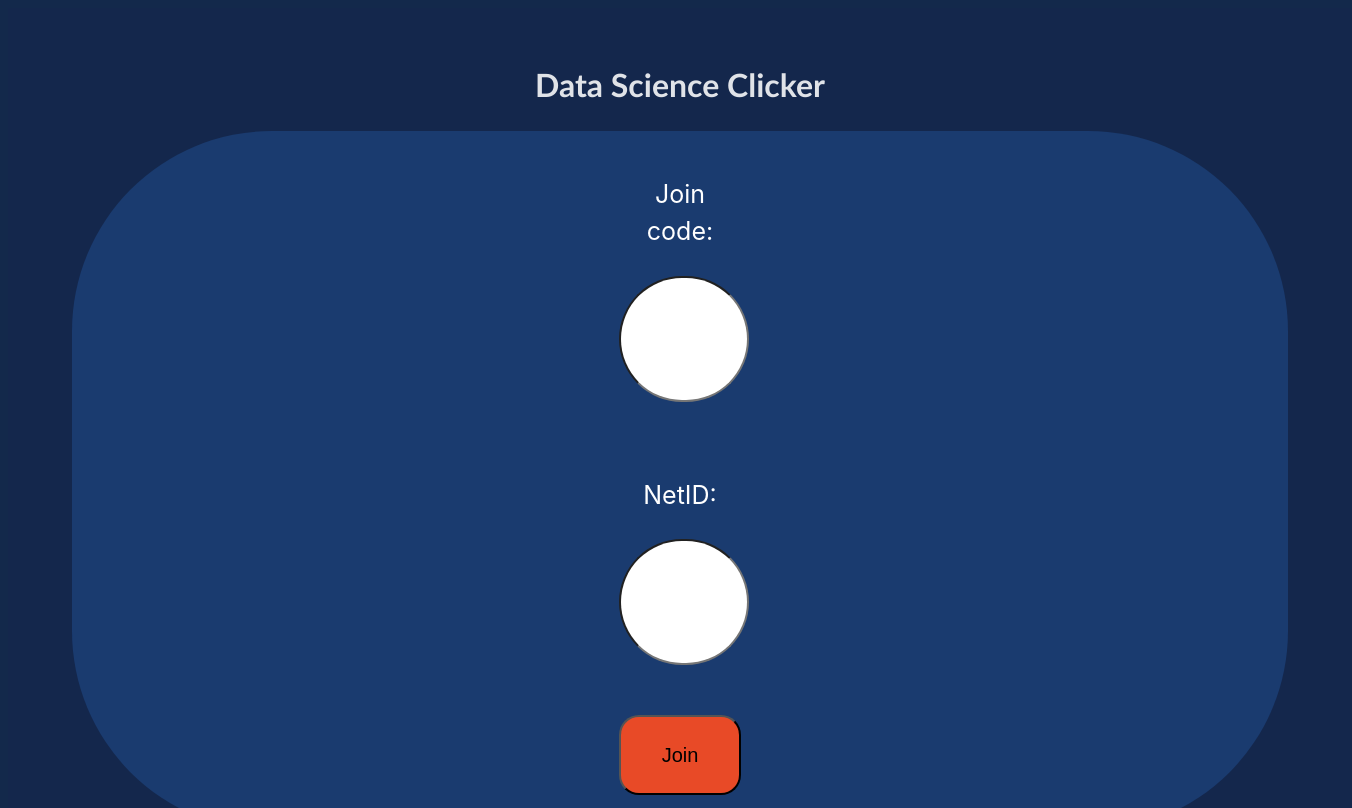
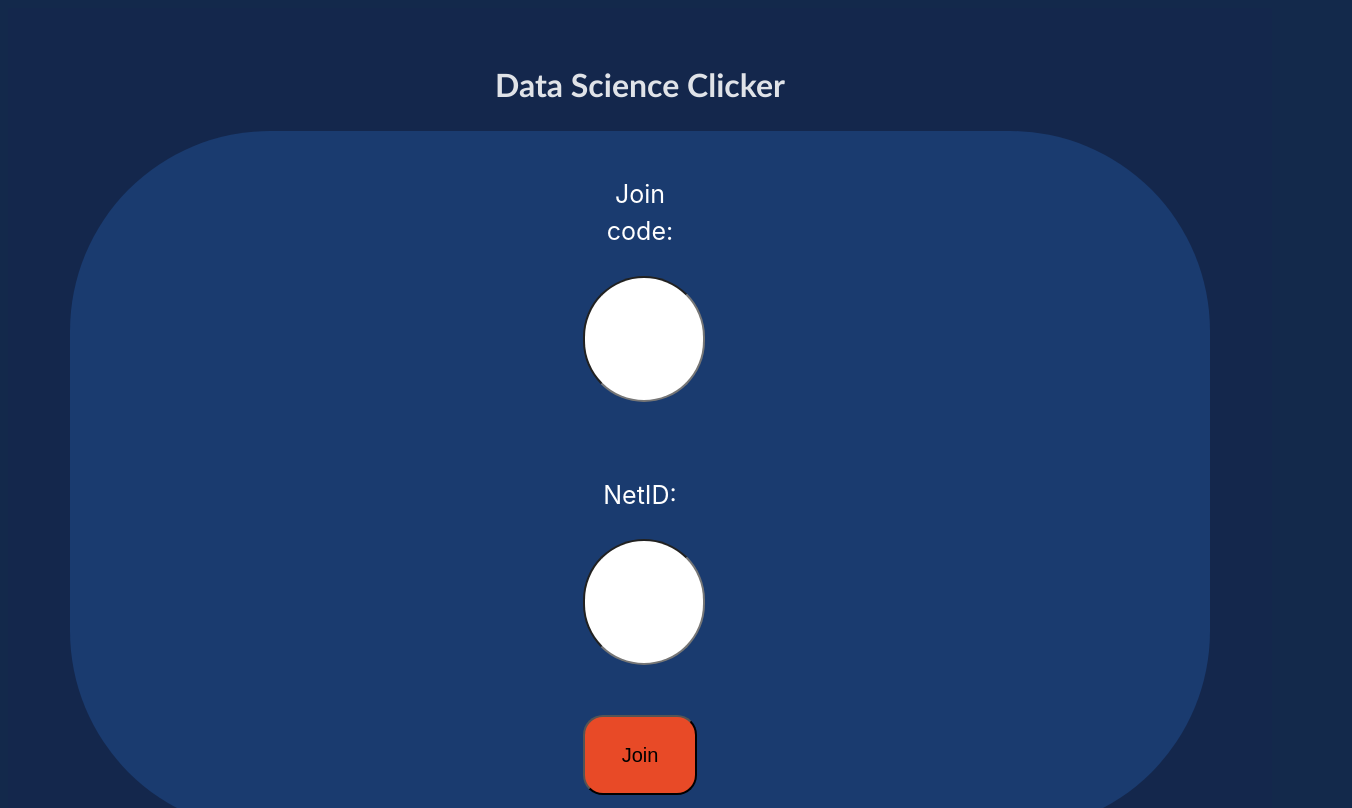
Before and after one commit to elisacarrillo/Data_Science_Clicker, a React (Vite) app: page / in a window 1280 px wide. Shown: the top 808 px of the page, 1352 px wide, since content can reach past the window. Built offline with nearby package versions, Linux system fonts and the light colour scheme.

Commit message:
Added routing to the classroom, fixed positioning and good design practices

```diff
--- a/src/App.css
+++ b/src/App.css
@@ -5,9 +5,10 @@
   padding: 2rem;
   text-align: center;
   background-color: #14274C;
-  width: 100vw;
+
 
 }
+
 h1 {
   text-align: center;
   font-family: 'Gill Sans', 'Gill Sans MT', Calibri, 'Trebuchet MS', sans-serif;
--- a/src/App.jsx
+++ b/src/App.jsx
@@ -7,6 +7,7 @@ import { BrowserRouter as Router, Routes, Route}
 
 import LandingPage from './Components/Landing';
 import CreateClass from './Components/CreateClass';
+import Classroom from './Components/Classroom';
 
 function App() {
   const [count, setCount] = useState(0)
@@ -17,6 +18,7 @@ function App() {
       <Routes>
         <Route path="/" element={<LandingPage />} />
         <Route path="/createClass" element={<CreateClass />} />
+        <Route path="/join" element = {<Classroom />} />
       </Routes>
     </Router>
 
--- /dev/null
+++ b/src/Components/Classroom.jsx
@@ -0,0 +1,11 @@
+import react from 'react';
+
+const Classroom = () => {
+    return (
+    <div className="App">
+        <p>Welcome to your Classroom </p>
+    </div>
+    );
+}
+
+export default Classroom;
--- a/src/Components/Landing.jsx
+++ b/src/Components/Landing.jsx
@@ -1,17 +1,20 @@
 import react from 'react';
+import { Link } from 'react-router-dom'
+
 
 const LandingPage = () => {
     return (
-    <div className="App">
+    <div className="container">
         <h1>Data Science Clicker</h1>
-
         <div className='Content'>
           <form>
             <p> Join code:</p>
             <input type="text" name="name" maxLength={4}/>
             <p> NetID: </p>
             <input type="text" name="name"/>
-            <button className='joinbutton'> Join</button>
+            <Link to="/join">
+              <button className='joinbutton'>Join</button>
+            </Link>
           </form>
         </div>
     </div>
--- a/src/index.css
+++ b/src/index.css
@@ -12,6 +12,7 @@
   -webkit-font-smoothing: antialiased;
   -moz-osx-font-smoothing: grayscale;
   -webkit-text-size-adjust: 100%;
+  width: 100vw;
 }
 
 a {
```
